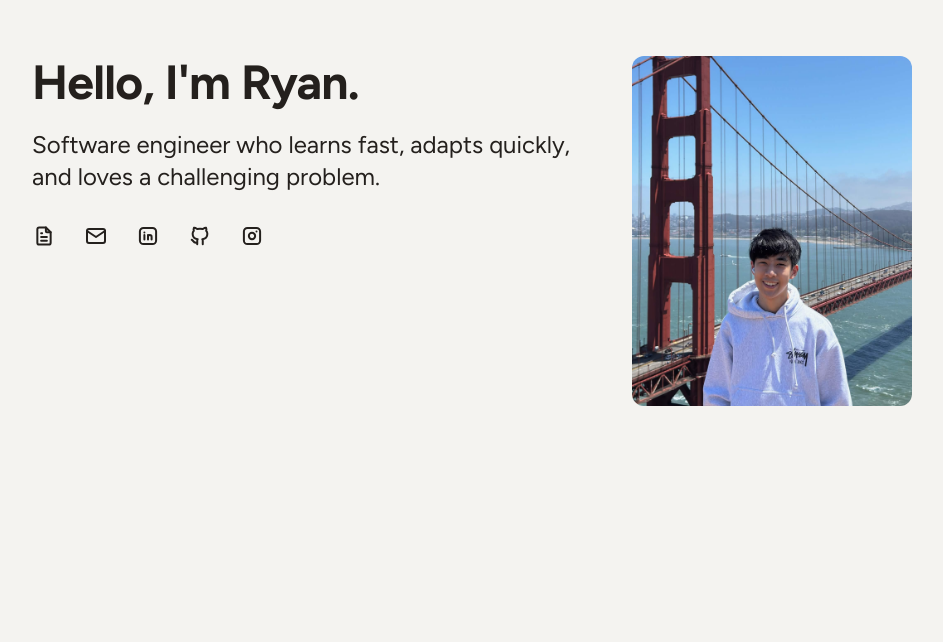
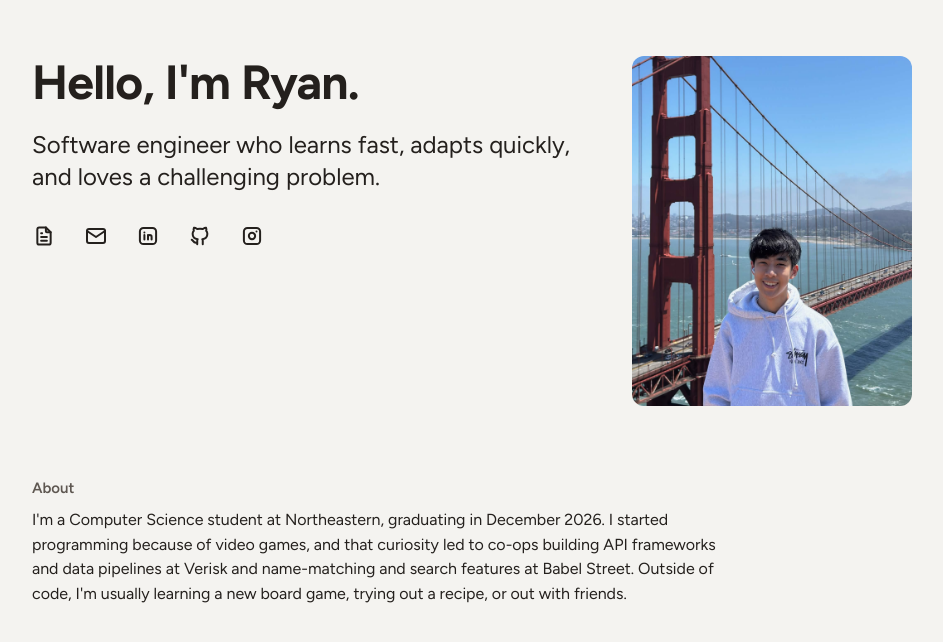
Before and after one commit to rchen2004/portfolio-website, a Next.js app: page / in a window 1280 px wide. Shown: the top 642 px of the page, without its empty margins (298-1241 px from the left). Built offline with nearby package versions, Linux system fonts and the light colour scheme.

Commit message:
feat(about): build about section

```diff
--- a/src/app/page.tsx
+++ b/src/app/page.tsx
@@ -1,3 +1,4 @@
+import { About } from "@/src/components/About";
 import { Hero } from "@/src/components/Hero";
 import { ThemeToggle } from "@/src/components/ThemeToggle";
 
@@ -13,6 +14,7 @@ export default function Home() {
         {/* Temporary (decisions.md, Phase 4): the corner toggle shows at every width until the rail exists. */}
         <ThemeToggle className="absolute top-[calc(max(16px,env(safe-area-inset-top))-11px)] right-[calc(max(16px,env(safe-area-inset-right))-11px)]" />
         <Hero />
+        <About />
       </main>
     </div>
   );
--- /dev/null
+++ b/src/components/About.tsx
@@ -0,0 +1,16 @@
+import { resume } from "@/src/lib/resume";
+
+// Spec §4.2, §6.2: no card, no border; main's 72px grid gap separates it from the hero.
+export function About() {
+  return (
+    <section id="about" aria-labelledby="about-heading">
+      <h2
+        id="about-heading"
+        className="mb-2 text-[15px]/[1.45] font-semibold text-balance text-pebble"
+      >
+        About
+      </h2>
+      <p className="max-w-[68ch] text-[16px]/[1.55]">{resume.basics.summary}</p>
+    </section>
+  );
+}
```
Also changed, not shown: 2 other files (tests, documents, lock files or other folders).
